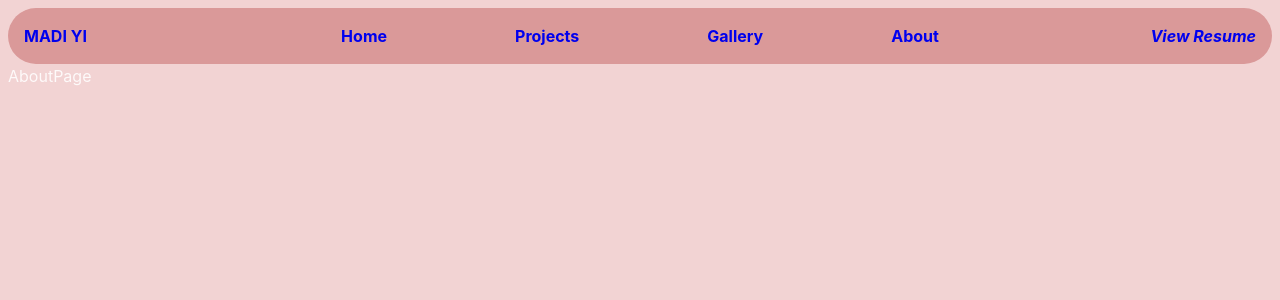
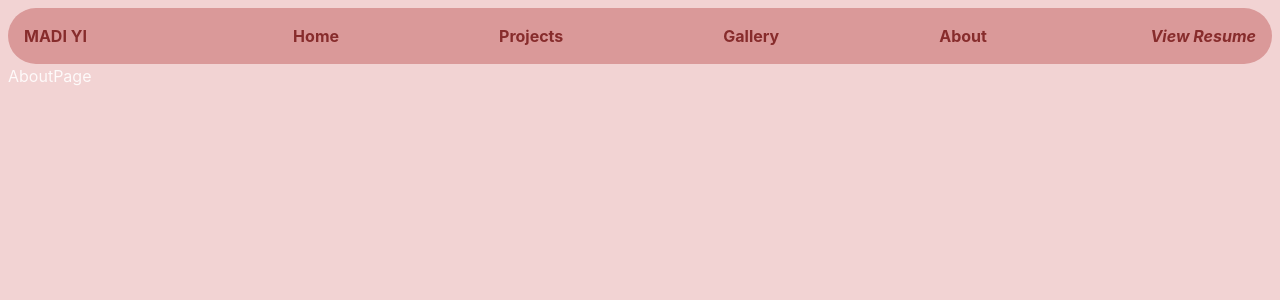
Before and after one commit to sunnyvuu/personalwebsite, a React (Vite) app: page /about in a window 1280 px wide. Shown: the top 300 px of the page. Built offline with nearby package versions, Linux system fonts and the light colour scheme.

Commit message:
styled navbar links

```diff
--- a/src/style/navbar.css
+++ b/src/style/navbar.css
@@ -13,6 +13,12 @@
     text-transform: uppercase;
   }
 
+  & .logo a,
+  .links a,
+  .resume a {
+    color: #872c2c;
+  }
+
   & .logo a:link,
   .links a:link,
   .resume a:link {
@@ -22,7 +28,17 @@
   & .logo a:hover,
   .links a:hover,
   .resume a:hover {
-    text-decoration: underline;
+    color: white;
+  }
+
+  & .logo a:active,
+  .links a:active,
+  .resume a:active {
+    color: white;
+  }
+
+  & .links a:hover {
+    text-shadow: 0 0 0.1em white;
   }
 }
 
@@ -35,8 +51,8 @@
 .navlinks li {
   float: left;
   margin: 1rem;
-  margin-left: 4rem;
-  margin-right: 4rem;
+  margin-left: 5rem;
+  margin-right: 5rem;
 }
 
 .resume {
```
